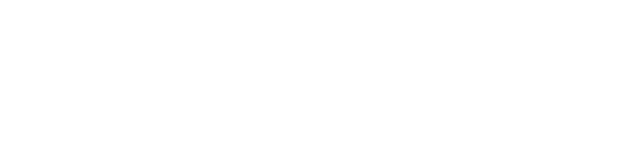
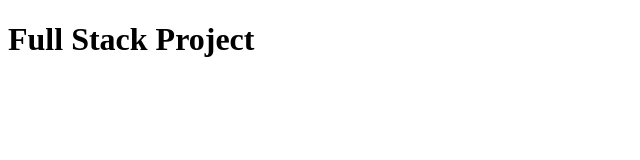
Before and after one commit to jeffreyhu16/full-stack-group-project, a plain HTML site: page index.html in a window 1280 px wide. Shown: the whole page, without its empty margins (0-640 px from the left). Drawn offline with Linux system fonts and the light colour scheme.

Commit message:
first commit test

```diff
--- a/index.html
+++ b/index.html
@@ -9,6 +9,6 @@
     <title>Document</title>
 </head>
 <body>
-
+    <h1>Full Stack Project</h1>
 </body>
 </html>
```
